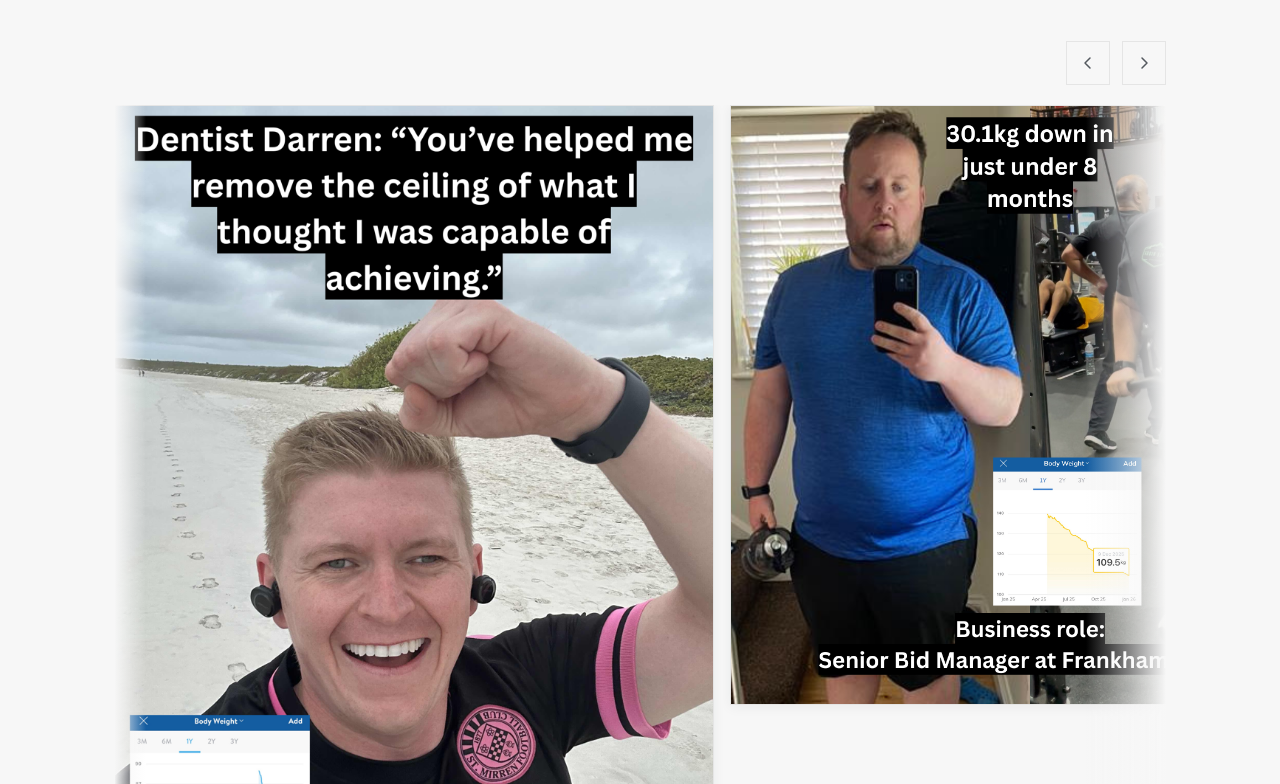
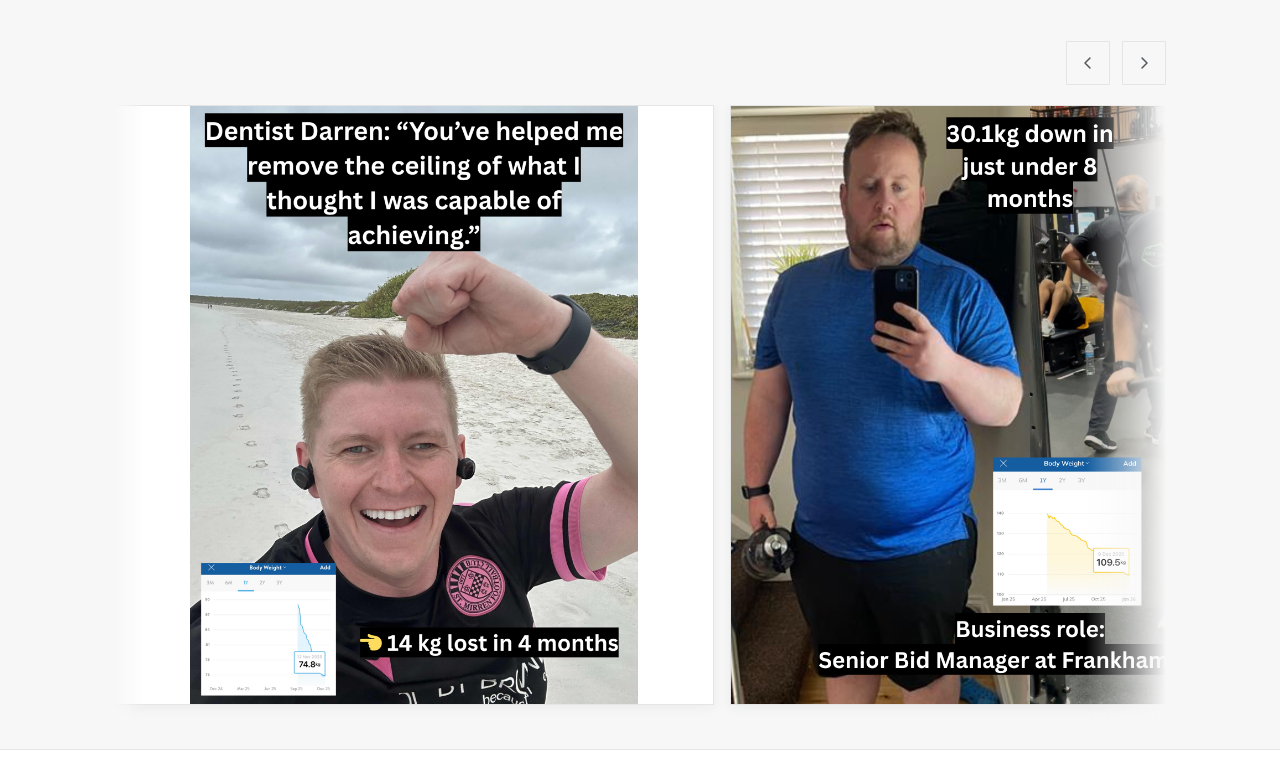
Before and after one commit to GVcoaching/gv-results-page, a Next.js app: page / in a window 1280 px wide. Shown: the part 2296-3080 px from the top of the page. Built offline with nearby package versions, Linux system fonts and the light colour scheme.

Commit message:
testimonials: uniform height containers, object-contain — all images same height, no cropping
Co-Authored-By: Claude Sonnet 4.6 <noreply@anthropic.com>

```diff
--- a/app/page.tsx
+++ b/app/page.tsx
@@ -653,12 +653,12 @@ function ScreenshotTestimonialsSection() {
               {testimonialImages.map((src, i) => (
                 <div
                   key={i}
-                  className="w-full flex-shrink-0 overflow-hidden border border-[#e5e5e5] bg-white shadow-[0_2px_12px_rgba(34,47,57,0.06)]"
+                  className="w-full flex-shrink-0 overflow-hidden border border-[#e5e5e5] bg-white shadow-[0_2px_12px_rgba(34,47,57,0.06)] aspect-square"
                 >
                   <img
                     src={encodeURI(src)}
                     alt={`Client testimonial ${i + 1}`}
-                    className="w-full h-auto block"
+                    className="w-full h-full object-contain block"
                   />
                 </div>
               ))}
@@ -696,12 +696,12 @@ function ScreenshotTestimonialsSection() {
                   <div
                     key={i}
                     className="flex-shrink-0 w-[600px] overflow-hidden border border-[#e5e5e5] bg-white shadow-[0_2px_12px_rgba(34,47,57,0.06)] hover:shadow-[0_8px_32px_rgba(34,47,57,0.12)] hover:border-[#c9a96e] transition-all duration-300"
-                    style={{ scrollSnapAlign: "start", minHeight: "400px" }}
+                    style={{ scrollSnapAlign: "start", height: "600px" }}
                   >
                     <img
                       src={encodeURI(src)}
                       alt={`Client testimonial ${i + 1}`}
-                      className="w-full h-auto block"
+                      className="w-full h-full object-contain block"
                     />
                   </div>
                 ))}
```
